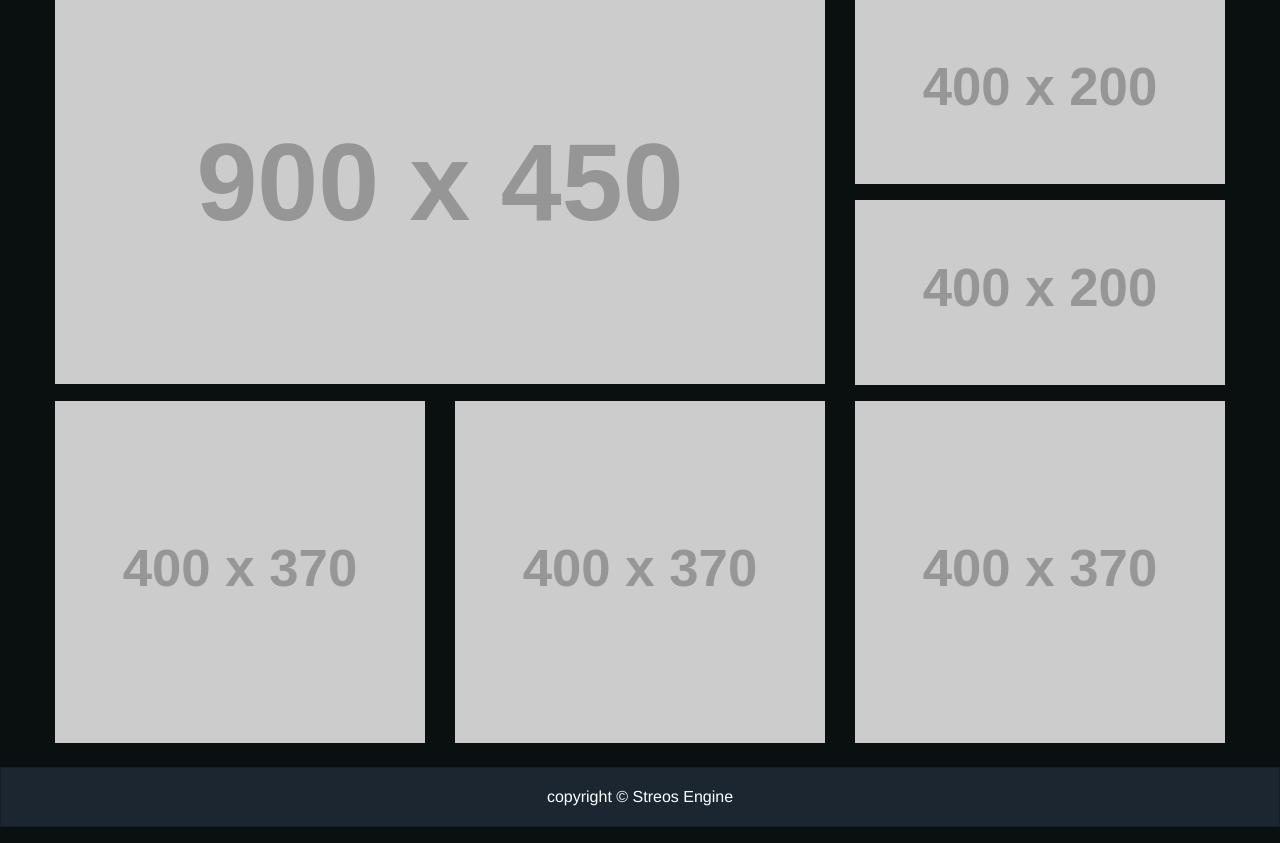
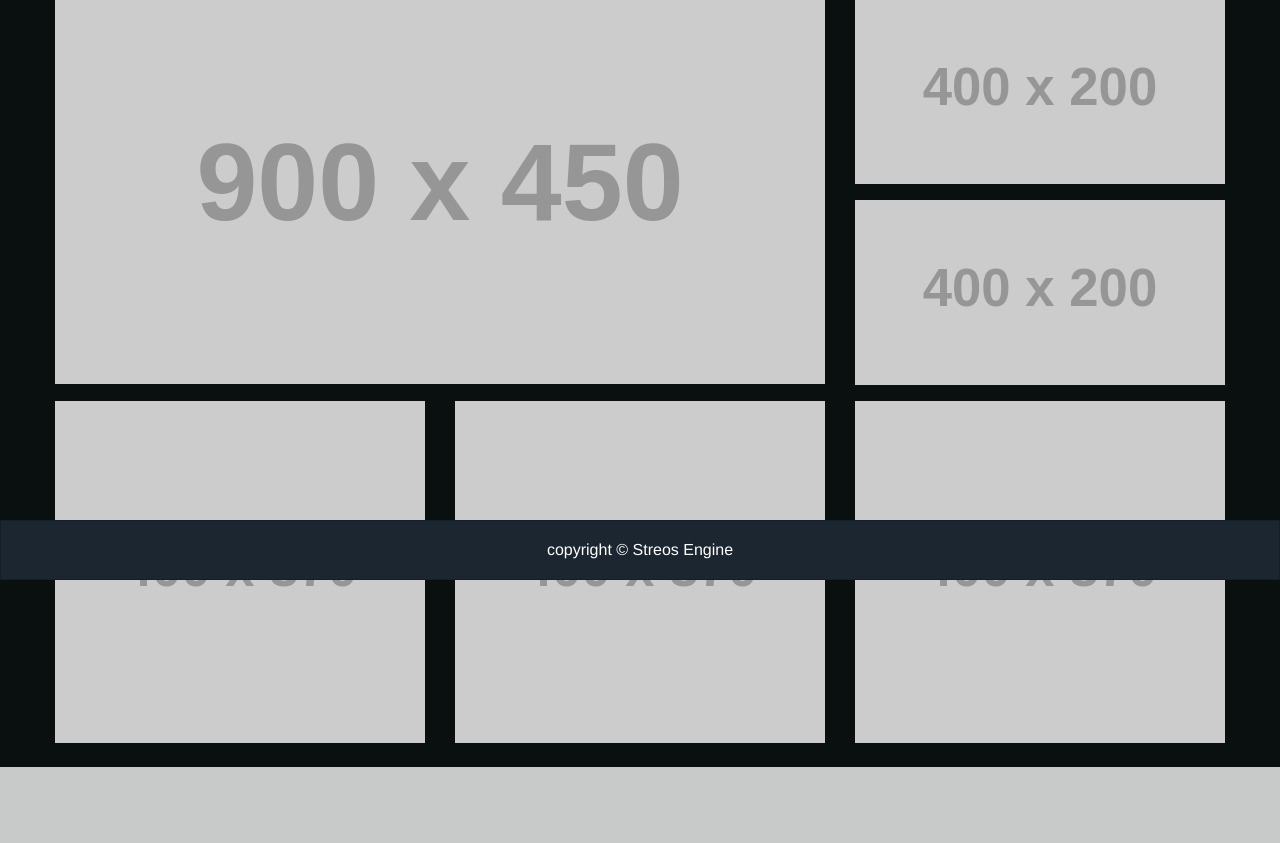
Before and after one commit to Nelestya/baseapp, a Django app: template templates/baseapp/index.html in a window 1280 px wide. Shown: the part 230-1073 px from the top of the page. After the commit the page ends 997 px from the top, so only its background shows below. Run offline with Django 3.2, Linux system fonts and the light colour scheme; the template is opened without the code that fills it, so the values that code supplies are empty; grey boxes labelled with a size stand in for pictures from a placeholder-image service; some libraries are stand-ins or nearby versions.

Commit message:
add fix footer in the bottom page

```diff
--- a/static/css/app.css
+++ b/static/css/app.css
@@ -1,3 +1,11 @@
+footer{
+margin-bottom: 0;
+bottom: 0;
+position: fixed;
+width: 100%;
+height: 50px;
+}
+
 body{
     background-color: rgb(10,15,15);
     color: white;
```
